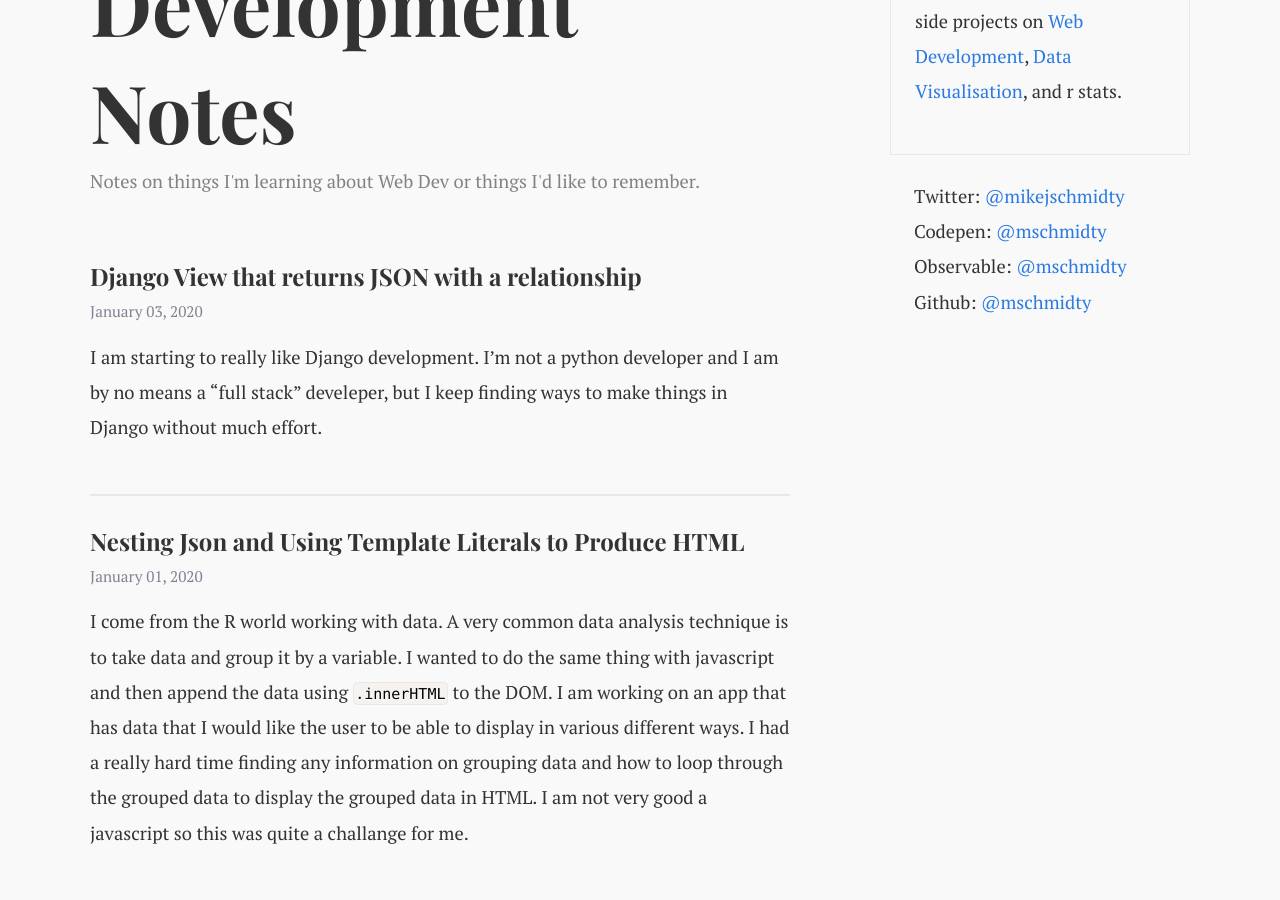
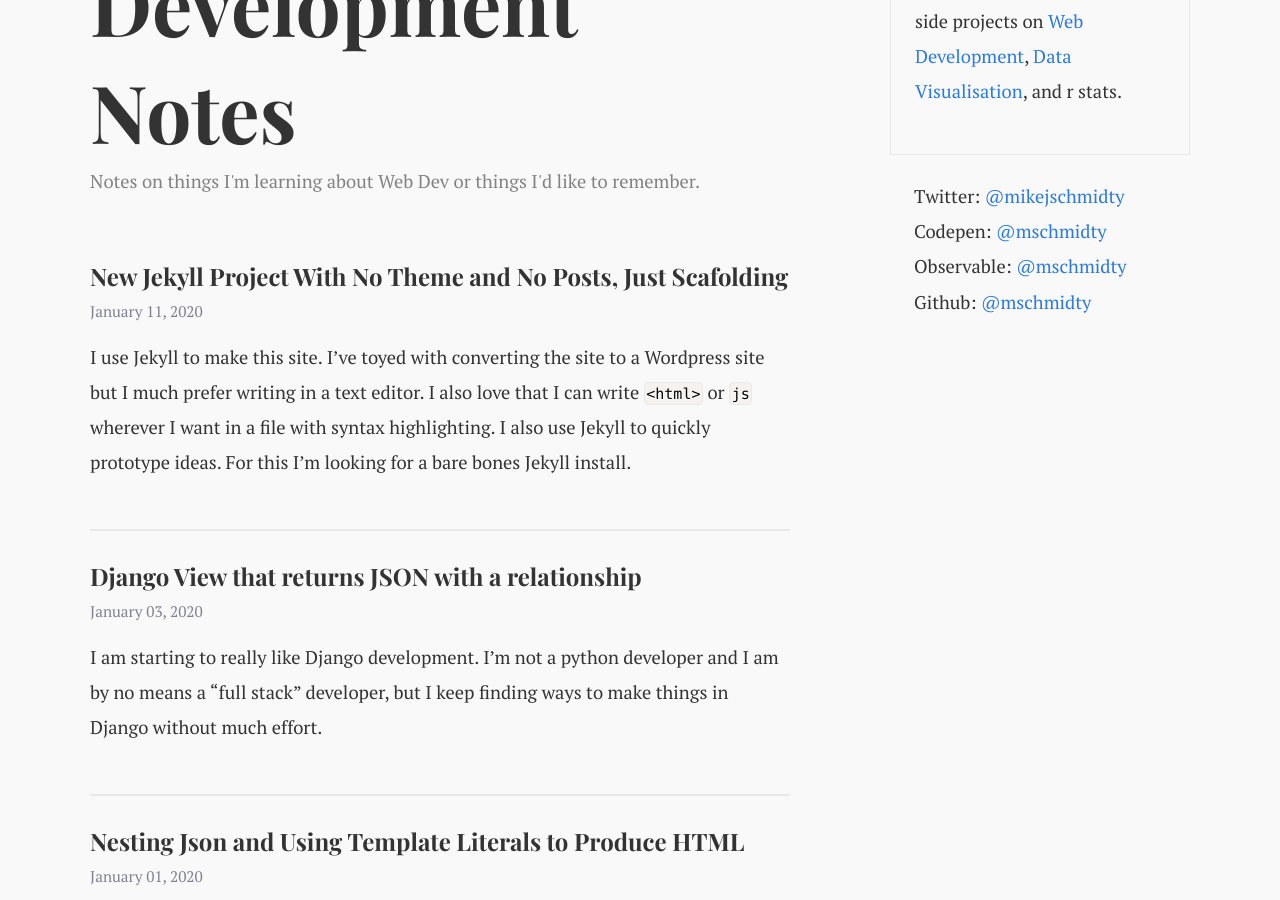
Before and after one commit to mschmidty/bio_notes, a Jekyll site: the page built from web_dev_notes/index.html, in a window 1280 px wide and 900 px high, scrolled down 339 px. Built offline with Jekyll 4.4.1, drawn with Linux system fonts in a browser that asks for light colours.

Commit message:
new jekyll post and edits

````diff
--- a/web_dev_notes/_posts/2020-01-03-django-simple-json-response-with-a-relationship-value-returned.md
+++ b/web_dev_notes/_posts/2020-01-03-django-simple-json-response-with-a-relationship-value-returned.md
@@ -6,13 +6,13 @@ published: true
 categories: [js, WebDev, json, django]
 ---
 
-I am starting to really like Django development.  I'm not a python developer and I am by no means a "full stack" develeper, but I keep finding ways to make things in Django without much effort.
+I am starting to really like Django development.  I'm not a python developer and I am by no means a "full stack" developer, but I keep finding ways to make things in Django without much effort.
 
 One very useful tool I recently found was a method to return json data and including related fields.   I'm working on a project that I can use a work (really a leveling up side project).  It is a plant database (digital herbarium) that my field crews have been developing in excel.  After two years of collection, it the dataset has outgrown excel.
 
-To best display the information, I figured that instead of making a bunch of views that return data in a bunch of different ways — which would require lots of work —it would be easier to return json that I could then sort on the fly with javascript in whatever way that the user wanted to (e.g. taxanomic family, color, number of sepals, carpels, or petals, etc.).
+To best display the information, I figured that instead of making a bunch of views that return data in a bunch of different ways — which would require lots of work —it would be easier to return json that I could then sort on the fly with javascript in whatever way that the user wanted to (e.g. taxonomic family, color, number of sepals, carpels, or petals, etc.).
 
-Here we will look at a simplified model that will return all species in the database with a Family relashionship.
+Here we will look at a simplified model that will return all species in the database with a Family relationship.
 
 In the `appname/models.py`
 
--- /dev/null
+++ b/web_dev_notes/_posts/2020-01-1-blank-jekyll.md
@@ -0,0 +1,43 @@
+---
+layout: post
+title:  "New Jekyll Project With No Theme and No Posts, Just Scafolding"
+date:   2020-01-11 2:07:03 -0600
+published: true
+categories: [jekyll, WebDev, static sites]
+---
+
+I use Jekyll to make this site.  I've toyed with converting the site to a Wordpress site but I much prefer writing in a text editor.  I also love that I can write `<html>` or `js` wherever I want in a file with syntax highlighting. I also use Jekyll to quickly prototype ideas. For this I'm looking for a bare bones Jekyll install.
+
+In the past when I started a Jekyll project I ran `jekyll new projectName`  which gives you a ready to go blog and hides some functionality for simplicity sake. But I usually want all of the functionality and none ready blog stuff.
+
+In walks the `--blank` flag.  If you add `--blank` to your site install Jekyll gives you everything you need to make a Jekyll site, but no extras.  You get just the basics.
+
+First, I had a new macOS on my machine and it broke jekyll.  If you use jekyll on mac make sure you go through the [macOS install instructions](https://jekyllrb.com/docs/installation/macos/) (in my opinion it is deceiving that they have other instructions on their home page).
+
+As of version `4.0.0` `--blank` comes with a lot more then it used to.  So update Jekyll if you have an old version.
+
+## Setting up Jekyll --blank
+
+```bash
+jekyll new projectName --blank
+cd projectName
+```
+With a standard Jekyll install you would now just run `bundle exec jekyll serve`. If we do that we get an error:
+
+```bash
+Could not locate Gemfile or .bundle/ directory
+```
+
+Googling around I found [this issue](https://github.com/jekyll/jekyll/issues/6693) on github (thank you davatron5000 - shout out to [shoptalk](https://shoptalkshow.com/)). At the bottom is the solution:
+
+```bash
+bundle init
+bundle add jekyll
+```
+And you're ready to go.
+
+```bash
+bundle exec jekyll serve --livereload
+```
+
+And a beautiful blank slate of Jekyll awesomeness appears.
````
Also changed, not shown: other parts of web_dev_notes/_posts/2020-01-03-django-simple-json-response-with-a-relationship-value-returned.md (+2 -2 lines).
